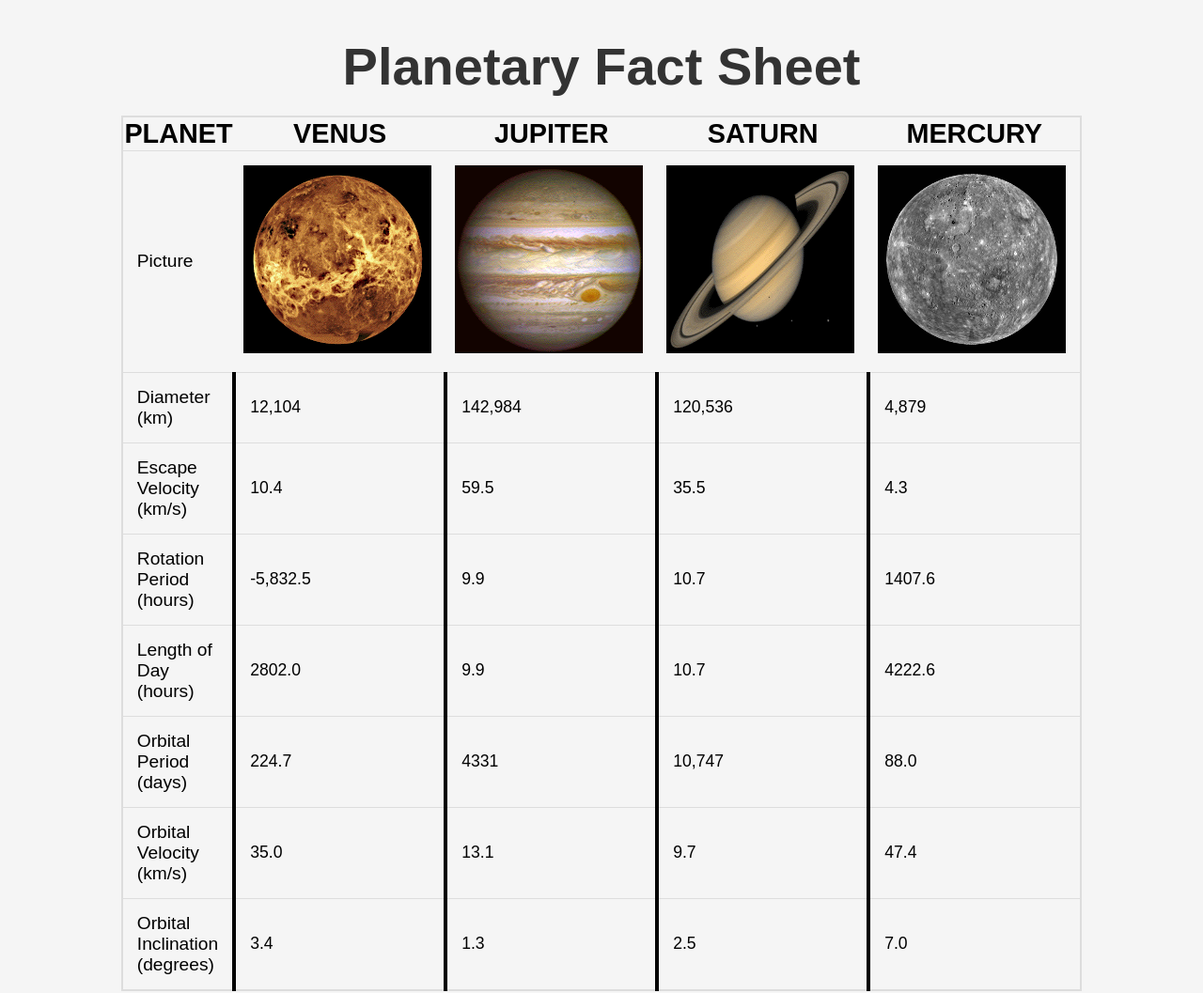
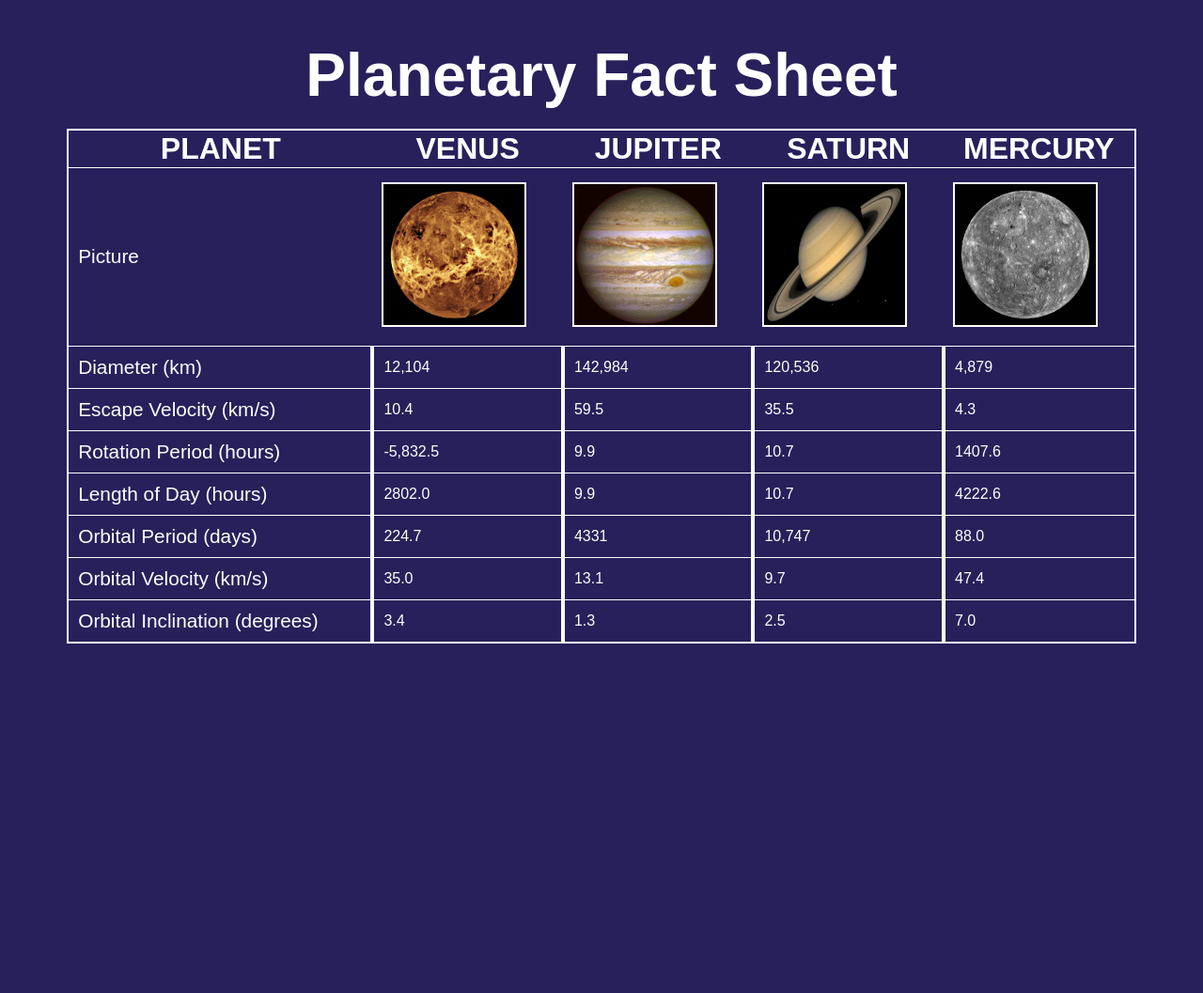
Before and after one commit to ellaroseb/Lab6, a plain HTML site: page index.html in a window 1280 px wide. Shown: the whole page at 94% size. After the commit the page ends 800 px from the top, so only its background shows below. Drawn offline with Linux system fonts and the light colour scheme.

Commit message:
final css changes

```diff
--- a/css/style.css
+++ b/css/style.css
@@ -1,8 +1,8 @@
 .table_header {
-  font-size: 1.8em;
+  font-size: 2.0em;
   font-weight: bold;
   text-transform: uppercase;
-  color: black;
+  color: white;
 }
 
 .table_image {
@@ -11,70 +11,76 @@
 
 table {
   border-collapse: collapse;
-  width: 80%;
+  width: 90%;
   margin: 20px auto;
-  border: 2px solid #ddd;
+  border: 2px solid white;
 }
 
 td {
-  padding: 15px;
-  font-size: 1.2em;
+  padding: 10px;
+  font-size: 1.3em;
   text-align: left;
 }
 
 .left_border {
-  border-left: 4px solid #000000;
-  font-size: 1.1em;
+  border-left: 4px solid white;
+  font-size: 1.0em;
   font-family: 'Arial', sans-serif;
 }
 
 body {
   font-family: 'Arial', sans-serif;
-  background-color: #f5f5f5;
+  color: white;
+  background-color: #27205A;
 }
 
 tr {
-  border-bottom: 1px solid #ddd;
+  border-bottom: 1px solid white;
 }
 
 h1 {
   text-align: center;
-  font-size: 3.5em;
+  font-size: 4em;
   margin-bottom: 20px;
-  color: #333;
+  color: white;
 }
 
 h1:hover {
-  transform: scale(1.05);
+  transform: scale(1.1);
 }
 
 img {
-  width: 200px;
-  height: 200px;
+  width: 150px;
+  height: 150px;
+  margin: 5px auto;
+  border: 2px solid white;
   transition: transform 0.5s ease;
 }
 
 img:hover {
-  transform: scale(1.1);
-}
-
-.venus:hover, .jupiter:hover, .saturn:hover, .mercury:hover {
-  font-weight: bold;
-  color: white;
+  transform: scale(1.2);
 }
 
 .venus:hover {
   background-color: #E87AB1;
+  font-weight: bold;
+  color: #A3577D;
 }
 
 .jupiter:hover {
   background-color: #7ABBE8;
+  font-weight: bold;
+  color: #5483A3;
 }
 
 .saturn:hover {
   background-color: #FCB05B;
+    font-weight: bold;
+  color: #C88C49;
 }
 
 .mercury:hover {
   background-color: #D54747;
+  font-weight: bold;
+  color: #8C3030;
 }
```
